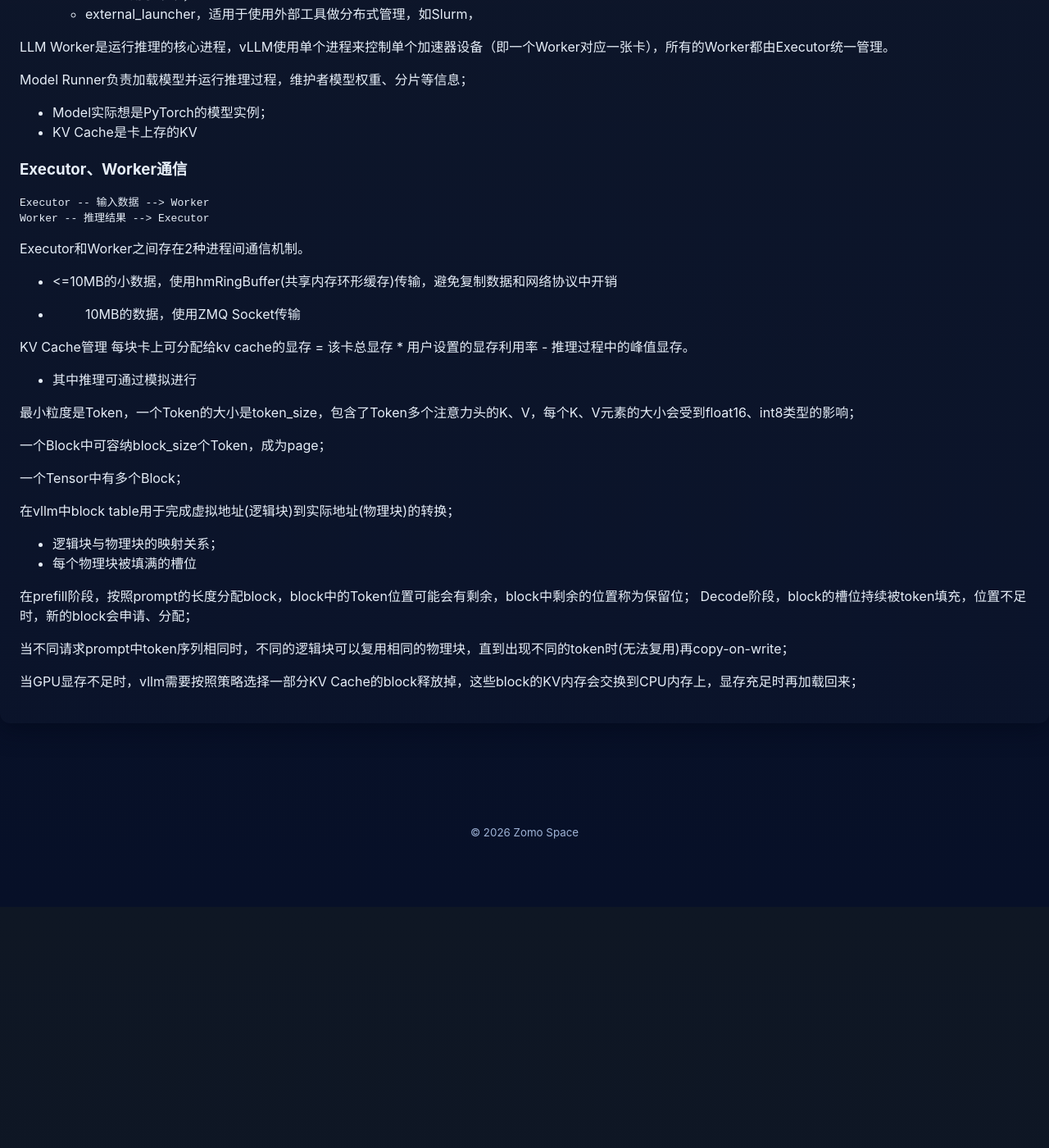
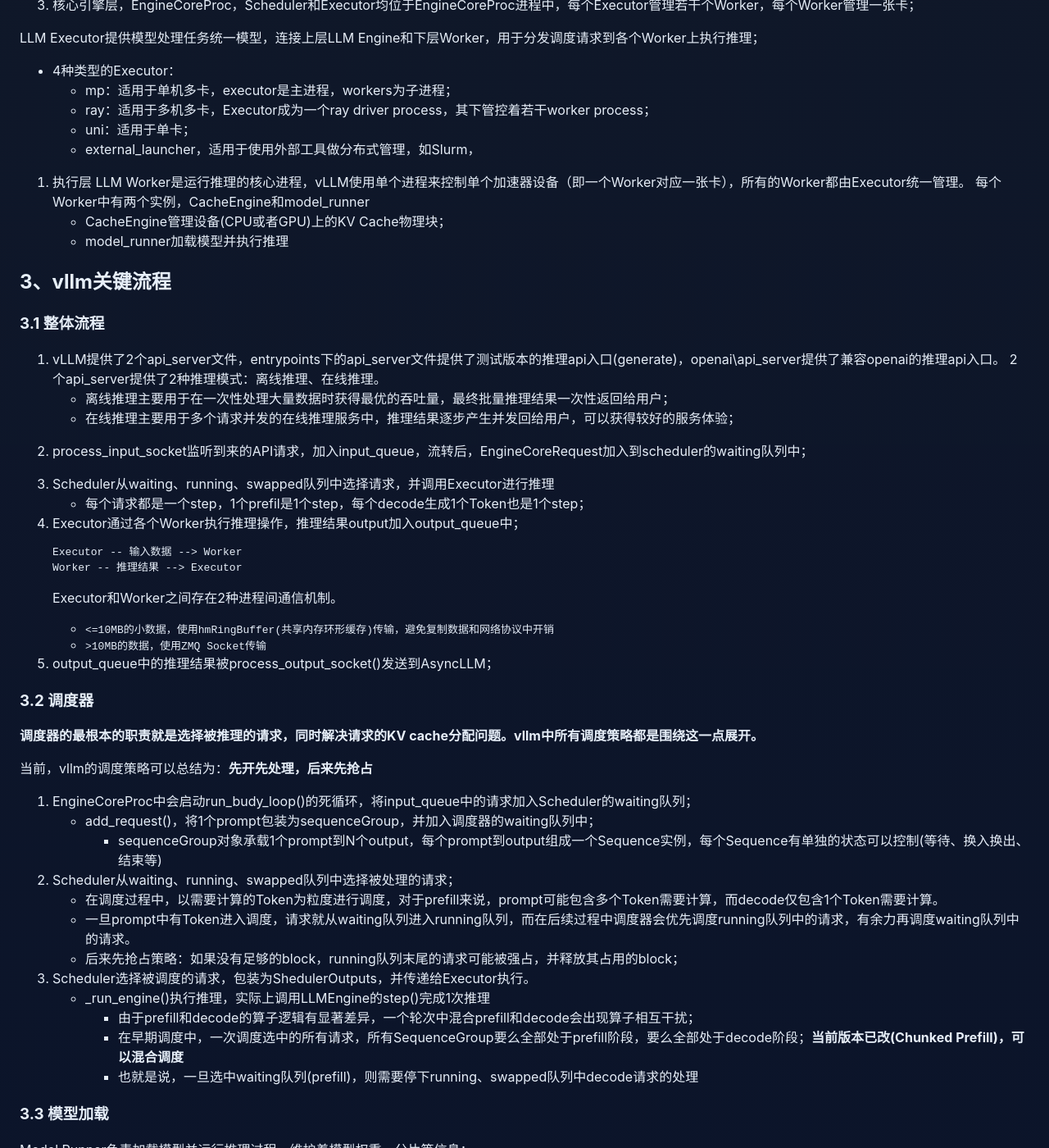
Before and after one commit to zomo-space/The-Monologue-Lab, a Jekyll site: the page built from notes/ai/[26.02.19] vlllm推理框架.md, in a window 1280 px wide and 1400 px high, scrolled down 2102 px. Shown: the whole window at 82% size. Built offline with Jekyll 4.4.1, drawn with Linux system fonts in a browser that asks for light colours; our own code applies the rules of GitHub Pages for plain Markdown files; before the commit the page ends 3208 px from its top, so only the background shows below that; some of the changed text lies outside the part shown.

Commit message:
vllm推理初稿

````diff
--- a/notes/ai/[26.02.19] vlllm推理框架.md
+++ b/notes/ai/[26.02.19] vlllm推理框架.md
@@ -1,88 +1,118 @@
 # [26.02.19] vlllm推理框架
-在大模型推理场景中，自注意力计算过程中，第N+1个Token的自注意力需要用前N个Token的K、V计算，因此前序Token的K、V会被缓存下来，用于在下一轮的自注意力计算中避免重复计算。
 
-自注意力矩阵描述了当前Token与序列中已经出现的各个Token之间的关联关系，每一轮次的注意力矩阵不会被下一轮次的推理复用。
+在大模型推理场景中，自注意力矩阵描述了当前Token与序列中已经出现的各个Token之间的关联关系，每一轮次的注意力矩阵不会被下一轮次的推理复用。
+
+**但是，自注意力计算过程，第N+1个Token的自注意力需要用前N个Token的K、V计算。因此前序Token的K、V会被缓存下来，用于在下一轮的自注意力计算中，避免重复计算。**
+
+如何更多的使用缓存，在计算注意力的过程中使用缓存避免计算，就是推理过程中的核心问题，基本上所有llm推理引擎都是在回答这个问题。
 
 
-vLLM提供了2个api_server文件，entrypoints下的api_server文件提供了测试版本的推理api入口(generate)，openai\api_server提供了兼容openai的推理api入口。
+## 1、vllm的关注点
+![pd_disaggregated](images/pd_disaggregated.jpg)
+**LLMEngine为vllm的部署副本，每个LLMEngine中有1个Scheduler和1个Executor。**
 
-2个spi_server分别对应了2种推理模式：离线推理、在线推理。
-- 离线推理主要用于在一次性处理大量数据时获得最优的吞吐量，最终推理结果一次性返回给用户；
-- 在线推理主要用于多个请求并发的在线推理服务中，推理结果逐步产生并发回给用户，可以获得较好的服务体验；
+**LLMEngine之间是完全独立的，互不通信。vllm主要关注LLMEngine内部。**
 
+**多个LLMEngine如何协同获得更大吞吐由编排调度层搞定，编排调度层(路由层)决定了请求由哪个LLMEngine处理。**
+- 随机路由时，一个用户的请求序列，如果路由到了没有前序KV Cache的LLMEngine上时，之前的KV需要重新计算；
+- 粘性路由时，用户的请求会有固定策略选择LLMEngine，但是不同Engine之间可能会有负载不均衡的问题；
+- 分布式缓存方案下，建立分级缓存，根据缓存路由，并搬移缓存避免Engine负载不均衡，如Mooncake；
 
+## 2、vllm架构
 ![vllm_overview](images/vLLM.jpg)
 
-vLLM的架构
-1、API_Server：注册API处理方法，接收客户端API请求；
-
-2、AsyncLLM：
+vLLM的架构分为以下层次
+1. API层，API_Server注册API处理方法，接收客户端API请求；
+2. AsyncLLM连接了API层与引擎层，做了推理前置工作。
 - 请求处理，Tokenize，组装EngineCoreRequest；
 - add_rquest，通知EngineCoreProc请求到来，需要加入队列中；
+3. 核心引擎层，EngineCoreProc，Scheduler和Executor均位于EngineCoreProc进程中，每个Executor管理若干个Worker，每个Worker管理一张卡；
 
-3、EngineCoreProc
-- process_input_socket监听到来的请求，加入input_queue中；
-- EngineCoreRequest加入到scheduler的waiting队列中；
-- Scheduler从waiting、running队列中选择请求进行推理；
-- 推理结果output加入output_queue中；
-- output_queue中的推理结果被process_output_socket()发送到AsyncLLM
-
-LLMEngine为vllm的部署副本，每个LLMEngine中有1个Scheduler和1个Executor。
-在V1架构中，Scheduler和Executor均位于EngineCoreProc进程中，每个Executor管理若干个Worker，每个Worker管理一张卡；
-**LLMEngine之间是完全独立的，互不通信** --> **编排调度层(路由层)决定了请求由哪个LLMEngine处理**
-- 随机路由时，一个用户的请求序列，如果路由到了没有前序KV Cache的LLMEngine上时，之前的KV需要重新计算；
-- 粘性路由时，用户的请求会有固定策略选择LLMEngine，但是不同Engine之间可能会有负载不均衡的问题；
-- 分布式缓存方案下，建立分级缓存，根据缓存路由，并搬移缓存避免Engine负载不均衡，如Mooncake
-
-- 引擎层
-  - Input Processing: 处理输入请求，例如用 tokenizer 进行输入处理
-  - Scheduling： 处理请求的调度，每一个 Step 执行哪些请求
-  - ModelExecution： 执行请求
-  - Output Processing： 处理输出，将大模型的输出转换为可读的语言
-
-
-
-LLM Executor提供模型处理任务统一模型，用于连接上层LLM Engine和下层Worker;
+LLM Executor提供模型处理任务统一模型，连接上层LLM Engine和下层Worker，用于分发调度请求到各个Worker上执行推理；
 - 4种类型的Executor：
   - mp：适用于单机多卡，executor是主进程，workers为子进程；
   - ray：适用于多机多卡，Executor成为一个ray driver process，其下管控着若干worker process；
   - uni：适用于单卡；
   - external_launcher，适用于使用外部工具做分布式管理，如Slurm，
 
+4. 执行层
 LLM Worker是运行推理的核心进程，vLLM使用单个进程来控制单个加速器设备（即一个Worker对应一张卡），所有的Worker都由Executor统一管理。
+每个Worker中有两个实例，CacheEngine和model_runner
+- CacheEngine管理设备(CPU或者GPU)上的KV Cache物理块；
+- model_runner加载模型并执行推理
 
-Model Runner负责加载模型并运行推理过程，维护者模型权重、分片等信息；
-- Model实际想是PyTorch的模型实例；
-- KV Cache是卡上存的KV
+## 3、vllm关键流程
 
-### Executor、Worker通信
-```
+### 3.1 整体流程
+
+1. vLLM提供了2个api_server文件，entrypoints下的api_server文件提供了测试版本的推理api入口(generate)，openai\api_server提供了兼容openai的推理api入口。
+2个api_server提供了2种推理模式：离线推理、在线推理。
+- 离线推理主要用于在一次性处理大量数据时获得最优的吞吐量，最终批量推理结果一次性返回给用户；
+- 在线推理主要用于多个请求并发的在线推理服务中，推理结果逐步产生并发回给用户，可以获得较好的服务体验；
+
+2. process_input_socket监听到来的API请求，加入input_queue，流转后，EngineCoreRequest加入到scheduler的waiting队列中；
+
+3. Scheduler从waiting、running、swapped队列中选择请求，并调用Executor进行推理
+- 每个请求都是一个step，1个prefil是1个step，每个decode生成1个Token也是1个step；
+
+4. Executor通过各个Worker执行推理操作，推理结果output加入output_queue中；
+```Executor、Worker通信
 Executor -- 输入数据 --> Worker
 Worker -- 推理结果 --> Executor
 ```
+Executor和Worker之间存在2种进程间通信机制。
+- `<=10MB的小数据，使用hmRingBuffer(共享内存环形缓存)传输，避免复制数据和网络协议中开销`
+- `>10MB的数据，使用ZMQ Socket传输`
 
-Executor和Worker之间存在2种进程间通信机制。
-- <=10MB的小数据，使用hmRingBuffer(共享内存环形缓存)传输，避免复制数据和网络协议中开销
-- >10MB的数据，使用ZMQ Socket传输
+5. output_queue中的推理结果被process_output_socket()发送到AsyncLLM；
 
+### 3.2 调度器
+**调度器的最根本的职责就是选择被推理的请求，同时解决请求的KV cache分配问题。vllm中所有调度策略都是围绕这一点展开。**
 
-KV Cache管理
+当前，vllm的调度策略可以总结为：**先开先处理，后来先抢占**
+
+1. EngineCoreProc中会启动run_budy_loop()的死循环，将input_queue中的请求加入Scheduler的waiting队列；
+- add_request()，将1个prompt包装为sequenceGroup，并加入调度器的waiting队列中；
+  - sequenceGroup对象承载1个prompt到N个output，每个prompt到output组成一个Sequence实例，每个Sequence有单独的状态可以控制(等待、换入换出、结束等)
+
+2. Scheduler从waiting、running、swapped队列中选择被处理的请求；
+- 在调度过程中，以需要计算的Token为粒度进行调度，对于prefill来说，prompt可能包含多个Token需要计算，而decode仅包含1个Token需要计算。
+- 一旦prompt中有Token进入调度，请求就从waiting队列进入running队列，而在后续过程中调度器会优先调度running队列中的请求，有余力再调度waiting队列中的请求。
+- 后来先抢占策略：如果没有足够的block，running队列末尾的请求可能被强占，并释放其占用的block；
+
+3. Scheduler选择被调度的请求，包装为ShedulerOutputs，并传递给Executor执行。
+- _run_engine()执行推理，实际上调用LLMEngine的step()完成1次推理
+  - 由于prefill和decode的算子逻辑有显著差异，一个轮次中混合prefill和decode会出现算子相互干扰；
+  - 在早期调度中，一次调度选中的所有请求，所有SequenceGroup要么全部处于prefill阶段，要么全部处于decode阶段；**当前版本已改(Chunked Prefill)，可以混合调度**
+  - 也就是说，一旦选中waiting队列(prefill)，则需要停下running、swapped队列中decode请求的处理
+
+### 3.3 模型加载
+Model Runner负责加载模型并运行推理过程，维护着模型权重、分片等信息；
+- Model实际上是PyTorch的模型实例；
+- KV Cache是卡上存的KV
+
+Executor -> Worker.load_model() -> ModelRunner.load_model()
+1、model_executor\models\registry.py中注册了vllm支持的模型名称与模型加载类之间的映射关系，同目录下有模型的加载类，类中实例了如何加载模型参数；
+2、ModelRunner.load_model()解析需要加载的模型名，使用相应模型加载类中实现的方法加载模型；
+
+### 3.4 KV Cache管理
+
 每块卡上可分配给kv cache的显存 = 该卡总显存 * 用户设置的显存利用率 - 推理过程中的峰值显存。
-- 其中推理可通过模拟进行
+- 其中推理过程的峰值显存，可通过模拟来获得数值
 
-最小粒度是Token，一个Token的大小是token_size，包含了Token多个注意力头的K、V，每个K、V元素的大小会受到float16、int8类型的影响；
+Cache的最小粒度是Token，一个Token的大小是token_size，包含了Token多个注意力头的K、V，每个K、V元素的大小会受到float16、int8类型的影响。
 
-一个Block中可容纳block_size个Token，成为page；
+一个Block中可容纳block_size个Token，称为page；
 
 一个Tensor中有多个Block；
 
 在vllm中block table用于完成虚拟地址(逻辑块)到实际地址(物理块)的转换；
 - 逻辑块与物理块的映射关系；
-- 每个物理块被填满的槽位
+- 每个物理块被填满的槽位；
 
 在prefill阶段，按照prompt的长度分配block，block中的Token位置可能会有剩余，block中剩余的位置称为保留位；
 Decode阶段，block的槽位持续被token填充，位置不足时，新的block会申请、分配；
 
-当不同请求prompt中token序列相同时，不同的逻辑块可以复用相同的物理块，直到出现不同的token时(无法复用)再copy-on-write；
+当不同请求prompt中token序列相同时，不同的逻辑块可以复用相同的物理块(要求前序Token序列完全相同)，直到出现不同的token时(无法复用)再copy-on-write；
 
 当GPU显存不足时，vllm需要按照策略选择一部分KV Cache的block释放掉，这些block的KV内存会交换到CPU内存上，显存充足时再加载回来；
````
Also changed, not shown: notes/ai/images/pd_disaggregated.jpg (added).
